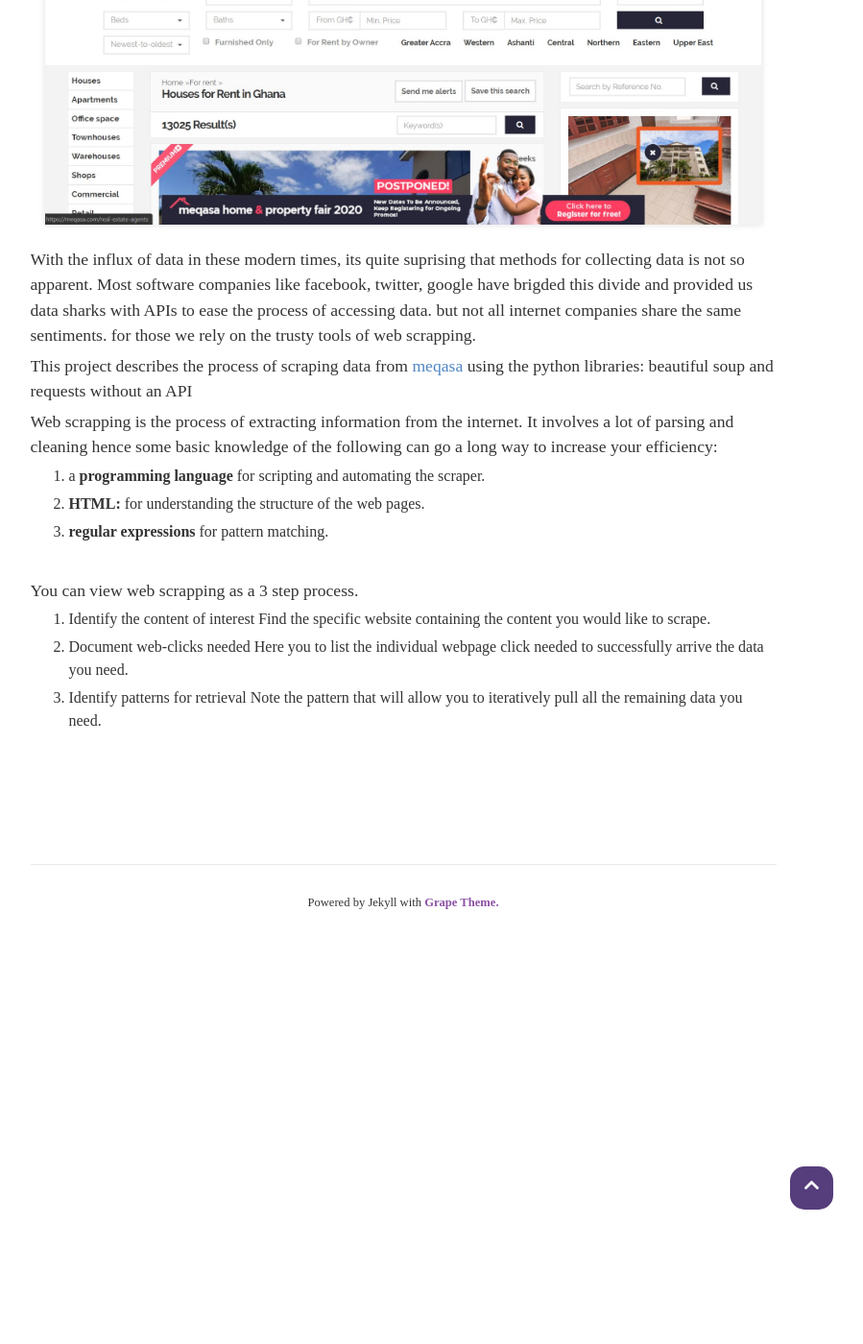
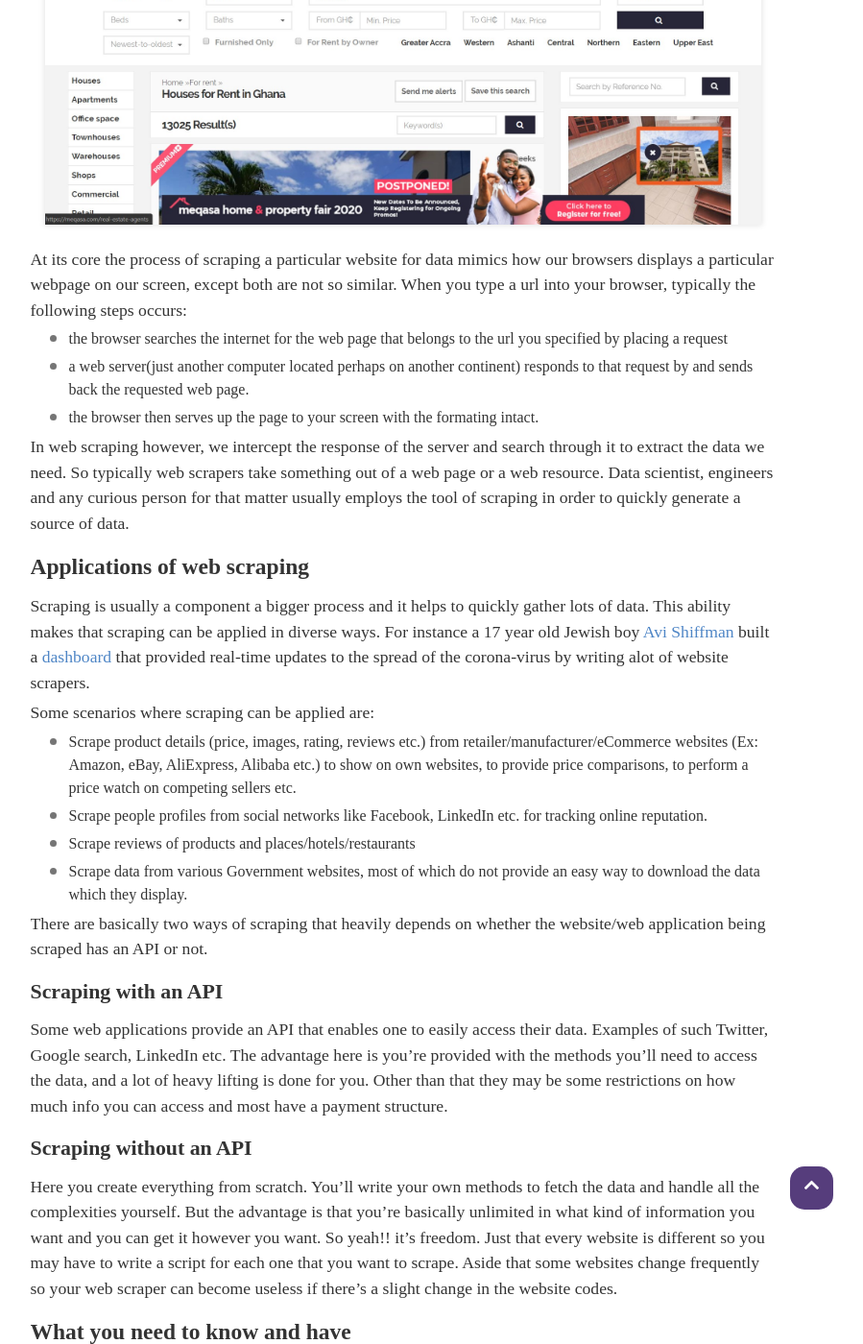
Before and after one commit to cliffordEmmanuel/cliffordEmmanuel.github.io, a Jekyll site: the page built from _posts/2020-02-06-scrapping.md, in a window 1280 px wide and 1400 px high, scrolled down 471 px. Shown: the whole window at 96% size, without its empty margins (220-1119 px from the left). Built offline with Jekyll 4.4.1, drawn with Linux system fonts in a browser that asks for light colours; nearby versions of some CDN libraries; some web fonts are replaced; some of the changed text lies outside the part shown.

Commit message:
rewriting the post

```diff
--- a/_posts/2020-02-06-scrapping.md
+++ b/_posts/2020-02-06-scrapping.md
@@ -1,35 +1,57 @@
 ---
 layout: post
-title: Web scrapping real estate data.
-subtitle : Using
-tags: [Pandas, BeautifulSoup, Requests]
+title: Web Scrapping.
+subtitle :  Why I'm learning to love it.
+tags: [Scraping, Python]
 author: Clifford
 comments : True
-image: "meqasa_scrape.jpg"
 
 ---
 
 ![Meqasa pic](/assets/project/meqasa_scrape.jpg)
-With the influx of data in these modern times, its quite suprising that methods for collecting data is not so apparent. Most software companies like facebook, twitter, google have brigded this divide and provided us data sharks with APIs to ease the process of accessing data. but not all internet companies share the same sentiments. for those we rely on the trusty tools of web scrapping.
+At its core the process of scraping a particular website for data mimics how our browsers displays a particular webpage on our screen, except both are not so similar. When you type a url into your browser, typically the following steps occurs:
+- the browser searches the internet for the web page that belongs to the url you specified by placing a request
+- a web server(just another computer located perhaps on another continent) responds to that request by and sends back the requested web page.
+- the browser then serves up the page to your screen with the formating intact.
 
-This project describes the process of scraping data from [meqasa](http://www.meqasa.com) using the python libraries: beautiful soup and requests without an API
+In web scraping however, we intercept the response of the server and search through it to extract the data we need. So typically web scrapers take something out of a web page or a web resource. Data scientist, engineers and any curious person for that matter usually employs the tool of scraping in order to quickly generate a source of data.
 
-Web scrapping is the process of extracting information from the internet. It involves a lot of parsing and cleaning hence some basic knowledge of the following can go a long way to increase your efficiency:
+### Applications of web scraping
 
-1. a <b> programming language</b> for scripting and automating the scraper.
-2. <b>HTML:</b> for understanding the structure of the web pages.
-3. <b>regular expressions</b> for pattern matching.
+Scraping is usually a component a bigger process and it helps to quickly gather lots of data. This ability makes that scraping can be applied in diverse ways. For instance a 17 year old Jewish boy [Avi Shiffman](https://www.timesofisrael.com/updated-every-minute-17-year-old-whiz-kids-coronavirus-site-used-by-millions/) built a [dashboard](https://ncov2019.live/) that provided real-time updates to the spread of the corona-virus by writing alot of website scrapers.
 
+
+Some scenarios where scraping can be applied are:
+- Scrape product details (price, images, rating, reviews etc.) from retailer/manufacturer/eCommerce websites (Ex: Amazon, eBay, AliExpress, Alibaba etc.) to show on own websites, to provide price comparisons, to perform a price watch on competing sellers etc.
+- Scrape people profiles from social networks like Facebook, LinkedIn etc. for tracking online reputation.
+- Scrape reviews of products and places/hotels/restaurants
+- Scrape data from various Government websites, most of which do not provide an easy way to download the data which they display.
+
+
+There are basically two ways of scraping that heavily depends on whether the website/web application being scraped has an API or not.
+#### Scraping with an API
+
+Some web applications provide an API that enables one to easily access their data. Examples of such Twitter, Google search, LinkedIn etc. The advantage here is you’re provided with the methods you’ll need to access the data, and a lot of heavy lifting is done for you.  Other than that they may be some restrictions on how much info you can access and most have a payment structure.
+
+#### Scraping without an API
+
+Here you create everything from scratch. You’ll write your own methods to fetch the data and handle all the complexities yourself. But the advantage is that you’re basically unlimited in what kind of information you want and you can get it however you want. So yeah!! it’s freedom. Just that every website is different so you may have to write a script for each one that you want to scrape. Aside that some websites change frequently so your web scraper can become useless if there's a slight change in the website codes.
+
+### What you need to know and have
+
+- A basic knowledge of programming. (usually beginner to intermediate level in a scripting language is cool) The python language is a very good option.
+- A basic understanding of html and css (web technologies)
+- Computer and good nternet
+- Patience(lots and lots of it)
+
+What ultimately makes scraping fun are:
+- You can easily and quickly generate your own dataset for your personal research
+- Since you drive deep into the heart of the website or application, you get the chance to put your programming skills to the test
+- There's a surreal feeling of writing a single script and watching your database grow with data as your script dutifully downloads data for you.
+- Because of scraping you can no longer be limited by the unavailability of data for your project.
 <br>
 
-You can view web scrapping as a 3 step process.
-1.  Identify the content of interest
-Find the specific website containing the content you would like to scrape.
-2.  Document web-clicks needed
-Here you to list the individual webpage click needed to successfully arrive the data you need.
-3. Identify patterns for retrieval
-Note the pattern that will allow you to iteratively pull all the remaining data you need.
-
+I hope you're inspired.
 <br>
 
 
```
